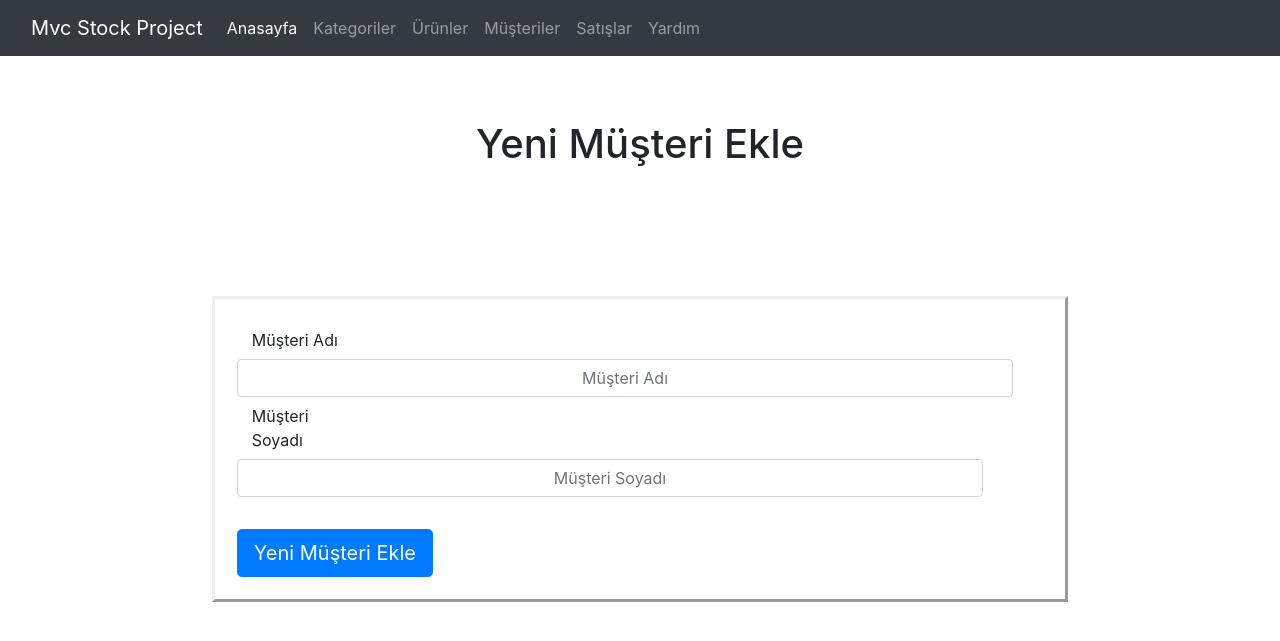
After one commit to EmirSnmezz/StockApp, an ASP.NET Core app: template StockApp/Views/Customer/Add.cshtml in a window 1280 px wide. The commit adds this page. Shown: the top 641 px of the page. Run offline with ASP.NET Core 8, Linux system fonts and the light colour scheme; the template is opened without the code that fills it, so the values that code supplies are empty.

Commit message:
Customer Add Page And  Add Action Method in Customer Controller has been created

```diff
--- a/StockApp/Views/Category/Add.cshtml
+++ b/StockApp/Views/Category/Add.cshtml
@@ -10,7 +10,7 @@
         <div class="form-group row col-lg-12">
 
             <label class="col-sm-2 col-form-label"> Ürün Id </label>
-            @Html.TextBoxFor(x => x.CategoryName, new { @class = "form-control", @placeholder = "Ürün Id", @style = "text-align:center;" })
+            @Html.TextBoxFor(x => x.CategoryName, new { @class = "form-control", @placeholder = "Kategori Adı", @style = "text-align:center;" })
 
         </div>
 
--- /dev/null
+++ b/StockApp/Views/Customer/Add.cshtml
@@ -0,0 +1,23 @@
+@using StockApp.Models.Entites.Concrete
+@model Customer
+
+<h1 class="h1" style="display:flex; justify-content:center; justify-items:center;margin-top:5%"> Yeni Müşteri Ekle </h1>
+
+<div class="container" style="display:flex;justify-content:center;align-content:center;align-items:center;margin-top:10%">
+    <div class="formBody" style="border:outset; padding:2%;">
+
+        <form action="@Url.ActionLink("Add", "Customer")" method="post" style="padding5%;">
+
+            <div class="form-group row col-lg-12">
+                <label class="col-sm-2 col-form-label"> Müşteri Adı </label>
+                @Html.TextBoxFor(x => x.CustomerName, new {@class = "form-control", @placeholder = "Müşteri Adı", @style = "text-align:center" })
+
+                <div class="form-group row col-lg-12">
+                    <label class="col-sm-2 col-form-label"> Müşteri Soyadı </label>
+                @Html.TextBoxFor(x => x.CustomerSurname, new { @class = "form-control", @placeholder = "Müşteri Soyadı", @style = "text-align:center" })
+                </div>
+            </div>
+            <button class="btn btn-primary btn-lg" type="submit" style="display:flex; justify-content:center; justify-items:center; align-items:center;"> Yeni Müşteri Ekle </button>
+        </form>
+    </div>
+</div>
--- a/StockApp/Views/Customer/Index.cshtml
+++ b/StockApp/Views/Customer/Index.cshtml
@@ -25,6 +25,6 @@
                 </tr>
             }
         </table>
-        @Html.ActionLink("Yeni Müşteri Ekle", "Add", "Category")
+        @Html.ActionLink("Yeni Müşteri Ekle", "Add", "Customer")
     </body>
     </html>
```
Also changed, not shown: StockApp/Controllers/CustomerController.cs (+23 -0 lines), 13 other files.
